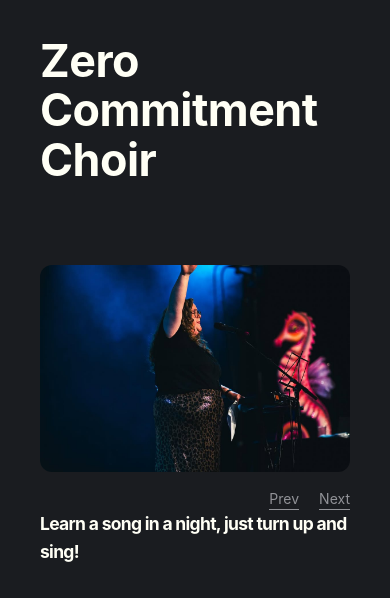
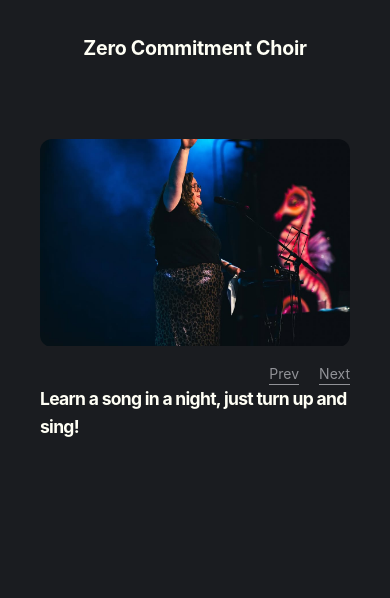
Before and after one commit to trumad/1night1song.com, a plain HTML site: page index.html in a window 390 px wide. Shown: the part 244-842 px from the top of the page. Drawn offline with Linux system fonts and the light colour scheme.

Commit message:
making title more responsive

```diff
--- a/assets/css/styles.css
+++ b/assets/css/styles.css
@@ -236,7 +236,7 @@ select {
   justify-content: space-between;
   align-items: center;
 }
-@media (max-width: 768px) {
+@media (max-width: 900px) {
   .top {
     flex-direction: column;
     align-items: center;
@@ -279,7 +279,7 @@ select {
   align-items: center;
   gap: 40px;
 }
-@media (max-width: 768px) {
+@media (max-width: 900px) {
   .top .links {
     gap: 20px;
   }
@@ -374,13 +374,27 @@ select {
   letter-spacing: -0.1875rem;
   line-height: 4.4rem;
   text-align: center;
+  white-space: nowrap;
+}
+@media (max-width: 900px) {
+  .overview {
+    font-size: 2.5rem;
+    letter-spacing: -0.05rem;
+    line-height: 2.8rem;
+  }
 }
 @media (max-width: 600px) {
   .overview {
-    text-align: left;
-    font-size: 3.2rem;
-    letter-spacing: -0.0375rem;
-    line-height: 3.52rem;
+    text-align: center;
+    font-size: 1.8rem;
+    letter-spacing: -0.02rem;
+    line-height: 2rem;
+  }
+}
+@media (max-width: 400px) {
+  .overview {
+    font-size: 1.4rem;
+    line-height: 1.6rem;
   }
 }
 
```
